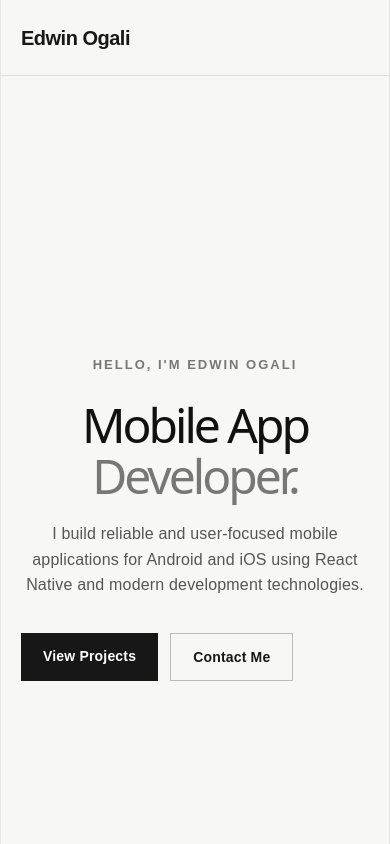
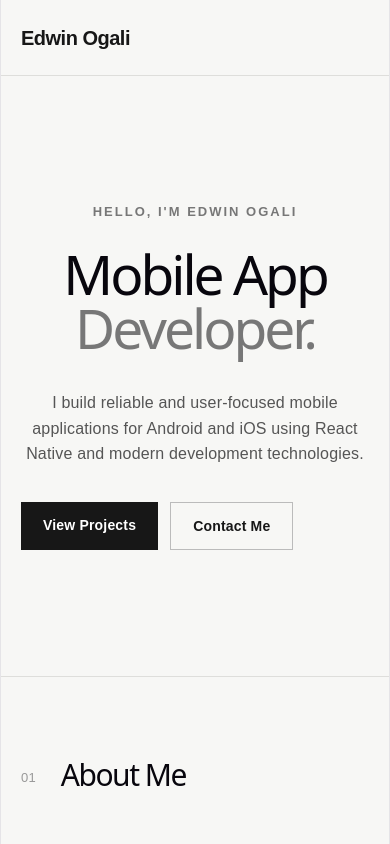
Before and after one commit to edwinogali6/edwinogali.github.io, a React (Vite) app: page / in a window 390 px wide. Shown: the top 844 px of the page. Built offline with nearby package versions, Linux system fonts and the light colour scheme.

Commit message:
Fix mobile hero heading

```diff
--- a/src/App.css
+++ b/src/App.css
@@ -395,40 +395,3 @@ a {
     padding: 25px 20px;
   }
 }
-
-/* just added */
-
-@media (max-width: 768px) {
-  .hero {
-    min-height: 100vh;
-    padding: 100px 20px 60px;
-    display: flex;
-    align-items: center;
-  }
-
-  .hero-content {
-    width: 100%;
-    max-width: 100%;
-  }
-
-  .hero h1 {
-    display: block;
-    visibility: visible;
-    opacity: 1;
-    position: relative;
-    color: #111;
-    font-size: 48px;
-    line-height: 1.05;
-    margin: 20px 0;
-  }
-
-  .hero h1 span {
-    display: inline;
-  }
-
-  .hero-description {
-    display: block;
-    visibility: visible;
-    opacity: 1;
-  }
-}
```
